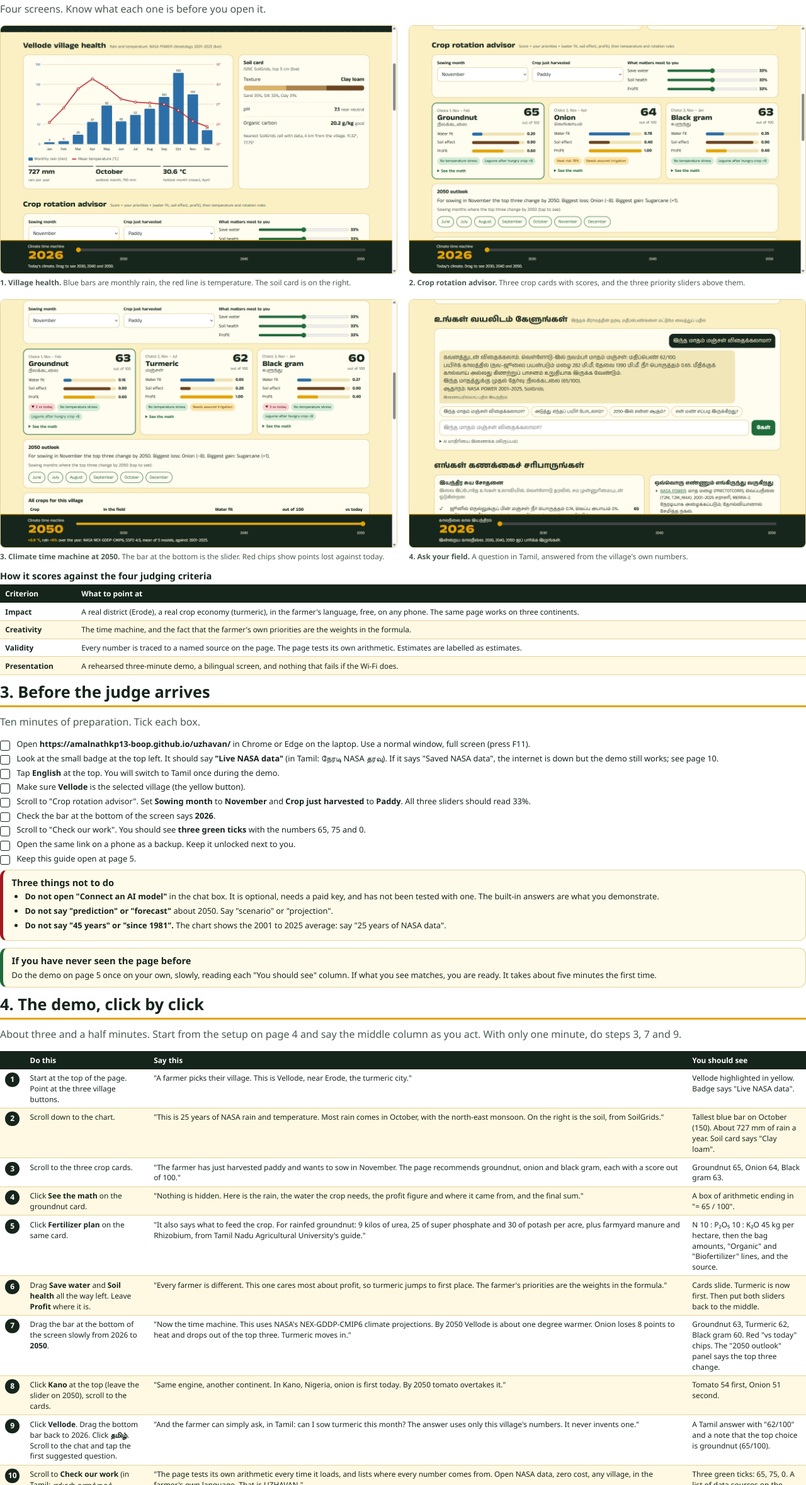
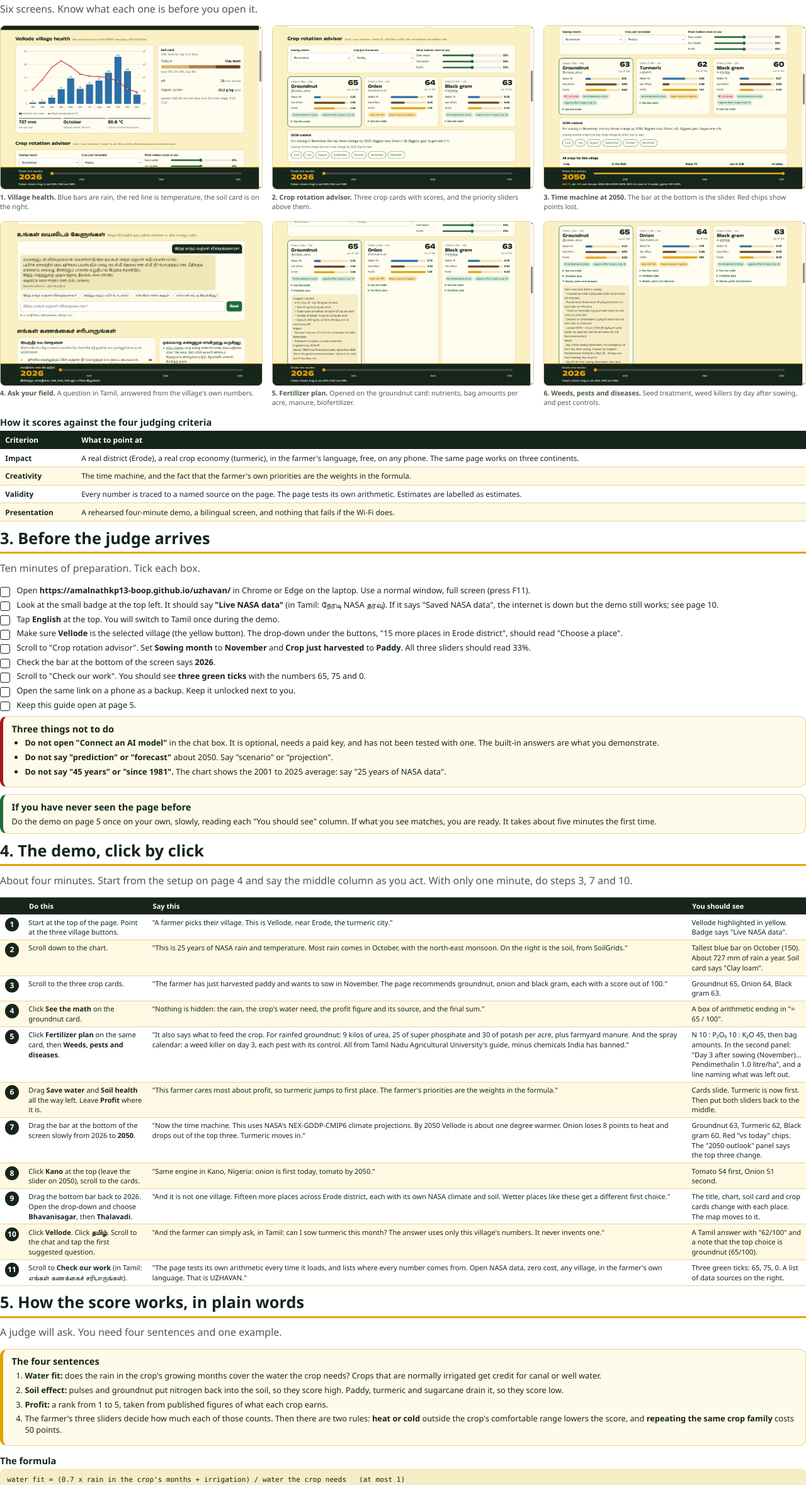
Before and after one commit to amalnathkp13-boop/uzhavan, a plain HTML site: page docs/judge-guide.html in a window 1280 px wide. Shown: the part 1883-4241 px from the top of the page at 63% size. Drawn offline with Linux system fonts and the light colour scheme.

Commit message:
Judge guide: six screens, fertilizer and crop-protection demo step, Erode drop-down step, sources

```diff
--- a/docs/judge-guide.html
+++ b/docs/judge-guide.html
@@ -37,7 +37,11 @@ figure{margin:2mm 0 4mm;break-inside:avoid}
 figure img{width:100%;border:1pt solid var(--line);border-radius:2mm;display:block}
 figcaption{font-size:8.8pt;color:var(--ink2);margin-top:1.2mm}
 .two{display:grid;grid-template-columns:1fr 1fr;gap:5mm}
+.demo{font-size:8.3pt}
+.demo td{padding:1.1mm 2mm}
 .two figure{margin:0}
+.two.three{grid-template-columns:1fr 1fr 1fr;gap:4mm}
+.two.three figcaption{font-size:8pt}
 .num{display:inline-block;min-width:6mm;height:6mm;line-height:6mm;border-radius:50%;background:var(--ink);color:#fff;text-align:center;font-weight:700;font-size:9pt}
 code{font-family:Consolas,monospace;font-size:9.4pt;background:#f6ecc6;padding:.3mm 1.2mm;border-radius:1mm}
 pre{font-family:Consolas,monospace;font-size:8.3pt;background:#f6ecc6;border-radius:2mm;padding:2.5mm 3mm;margin:1mm 0 3.5mm;white-space:pre-wrap;line-height:1.5;break-inside:avoid}
@@ -114,12 +118,14 @@ pre{font-family:Consolas,monospace;font-size:8.3pt;background:#f6ecc6;border-rad
 
 <section>
 <h2>2. What the judge will see</h2>
-<p class="lead">Four screens. Know what each one is before you open it.</p>
-<div class="two">
-<figure><img src="../screenshots/1-dashboard.png" alt="Village health dashboard"><figcaption><b>1. Village health.</b> Blue bars are monthly rain, the red line is temperature. The soil card is on the right.</figcaption></figure>
-<figure><img src="../screenshots/2-crop-cards.png" alt="Crop rotation advisor"><figcaption><b>2. Crop rotation advisor.</b> Three crop cards with scores, and the three priority sliders above them.</figcaption></figure>
-<figure><img src="../screenshots/3-time-machine-2050.png" alt="Climate time machine at 2050"><figcaption><b>3. Climate time machine at 2050.</b> The bar at the bottom is the slider. Red chips show points lost against today.</figcaption></figure>
+<p class="lead">Six screens. Know what each one is before you open it.</p>
+<div class="two three">
+<figure><img src="../screenshots/1-dashboard.png" alt="Village health dashboard"><figcaption><b>1. Village health.</b> Blue bars are rain, the red line is temperature, the soil card is on the right.</figcaption></figure>
+<figure><img src="../screenshots/2-crop-cards.png" alt="Crop rotation advisor"><figcaption><b>2. Crop rotation advisor.</b> Three crop cards with scores, and the priority sliders above them.</figcaption></figure>
+<figure><img src="../screenshots/3-time-machine-2050.png" alt="Climate time machine at 2050"><figcaption><b>3. Time machine at 2050.</b> The bar at the bottom is the slider. Red chips show points lost.</figcaption></figure>
 <figure><img src="../screenshots/4-tamil-chat.png" alt="Ask your field in Tamil"><figcaption><b>4. Ask your field.</b> A question in Tamil, answered from the village's own numbers.</figcaption></figure>
+<figure><img src="../screenshots/5-fertilizer-plan.png" alt="Fertilizer plan"><figcaption><b>5. Fertilizer plan.</b> Opened on the groundnut card: nutrients, bag amounts per acre, manure, biofertilizer.</figcaption></figure>
+<figure><img src="../screenshots/6-weeds-pests.png" alt="Weeds, pests and diseases"><figcaption><b>6. Weeds, pests and diseases.</b> Seed treatment, weed killers by day after sowing, and pest controls.</figcaption></figure>
 </div>
 
 <h3>How it scores against the four judging criteria</h3>
@@ -129,7 +135,7 @@ pre{font-family:Consolas,monospace;font-size:8.3pt;background:#f6ecc6;border-rad
 <tr><td><b>Impact</b></td><td>A real district (Erode), a real crop economy (turmeric), in the farmer's language, free, on any phone. The same page works on three continents.</td></tr>
 <tr><td><b>Creativity</b></td><td>The time machine, and the fact that the farmer's own priorities are the weights in the formula.</td></tr>
 <tr><td><b>Validity</b></td><td>Every number is traced to a named source on the page. The page tests its own arithmetic. Estimates are labelled as estimates.</td></tr>
-<tr><td><b>Presentation</b></td><td>A rehearsed three-minute demo, a bilingual screen, and nothing that fails if the Wi-Fi does.</td></tr>
+<tr><td><b>Presentation</b></td><td>A rehearsed four-minute demo, a bilingual screen, and nothing that fails if the Wi-Fi does.</td></tr>
 </tbody></table>
 </section>
 
@@ -140,7 +146,7 @@ pre{font-family:Consolas,monospace;font-size:8.3pt;background:#f6ecc6;border-rad
 <li>Open <b>https://amalnathkp13-boop.github.io/uzhavan/</b> in Chrome or Edge on the laptop. Use a normal window, full screen (press F11).</li>
 <li>Look at the small badge at the top left. It should say <b>"Live NASA data"</b> (in Tamil: நேரடி NASA தரவு). If it says "Saved NASA data", the internet is down but the demo still works; see page 10.</li>
 <li>Tap <b>English</b> at the top. You will switch to Tamil once during the demo.</li>
-<li>Make sure <b>Vellode</b> is the selected village (the yellow button).</li>
+<li>Make sure <b>Vellode</b> is the selected village (the yellow button). The drop-down under the buttons, "15 more places in Erode district", should read "Choose a place".</li>
 <li>Scroll to "Crop rotation advisor". Set <b>Sowing month</b> to <b>November</b> and <b>Crop just harvested</b> to <b>Paddy</b>. All three sliders should read 33%.</li>
 <li>Check the bar at the bottom of the screen says <b>2026</b>.</li>
 <li>Scroll to "Check our work". You should see <b>three green ticks</b> with the numbers 65, 75 and 0.</li>
@@ -165,21 +171,22 @@ pre{font-family:Consolas,monospace;font-size:8.3pt;background:#f6ecc6;border-rad
 
 <section>
 <h2>4. The demo, click by click</h2>
-<p class="lead">About three and a half minutes. Start from the setup on page 4 and say the middle column as you act. With only one minute, do steps 3, 7 and 9.</p>
+<p class="lead">About four minutes. Start from the setup on page 4 and say the middle column as you act. With only one minute, do steps 3, 7 and 10.</p>
 
-<table>
+<table class="demo">
 <thead><tr><th style="width:8mm"></th><th style="width:52mm">Do this</th><th>Say this</th><th style="width:50mm">You should see</th></tr></thead>
 <tbody>
 <tr><td><span class="num">1</span></td><td>Start at the top of the page. Point at the three village buttons.</td><td>"A farmer picks their village. This is Vellode, near Erode, the turmeric city."</td><td>Vellode highlighted in yellow. Badge says "Live NASA data".</td></tr>
 <tr><td><span class="num">2</span></td><td>Scroll down to the chart.</td><td>"This is 25 years of NASA rain and temperature. Most rain comes in October, with the north-east monsoon. On the right is the soil, from SoilGrids."</td><td>Tallest blue bar on October (150). About 727 mm of rain a year. Soil card says "Clay loam".</td></tr>
 <tr><td><span class="num">3</span></td><td>Scroll to the three crop cards.</td><td>"The farmer has just harvested paddy and wants to sow in November. The page recommends groundnut, onion and black gram, each with a score out of 100."</td><td>Groundnut 65, Onion 64, Black gram 63.</td></tr>
-<tr><td><span class="num">4</span></td><td>Click <b>See the math</b> on the groundnut card.</td><td>"Nothing is hidden. Here is the rain, the water the crop needs, the profit figure and where it came from, and the final sum."</td><td>A box of arithmetic ending in "= 65 / 100".</td></tr>
-<tr><td><span class="num">5</span></td><td>Click <b>Fertilizer plan</b> on the same card.</td><td>"It also says what to feed the crop. For rainfed groundnut: 9 kilos of urea, 25 of super phosphate and 30 of potash per acre, plus farmyard manure and Rhizobium, from Tamil Nadu Agricultural University's guide."</td><td>N 10 : P₂O₅ 10 : K₂O 45 kg per hectare, then the bag amounts, "Organic" and "Biofertilizer" lines, and the source.</td></tr>
-<tr><td><span class="num">6</span></td><td>Drag <b>Save water</b> and <b>Soil health</b> all the way left. Leave <b>Profit</b> where it is.</td><td>"Every farmer is different. This one cares most about profit, so turmeric jumps to first place. The farmer's priorities are the weights in the formula."</td><td>Cards slide. Turmeric is now first. Then put both sliders back to the middle.</td></tr>
+<tr><td><span class="num">4</span></td><td>Click <b>See the math</b> on the groundnut card.</td><td>"Nothing is hidden: the rain, the crop's water need, the profit figure and its source, and the final sum."</td><td>A box of arithmetic ending in "= 65 / 100".</td></tr>
+<tr><td><span class="num">5</span></td><td>Click <b>Fertilizer plan</b> on the same card, then <b>Weeds, pests and diseases</b>.</td><td>"It also says what to feed the crop. For rainfed groundnut: 9 kilos of urea, 25 of super phosphate and 30 of potash per acre, plus farmyard manure. And the spray calendar: a weed killer on day 3, each pest with its control. All from Tamil Nadu Agricultural University's guide, minus chemicals India has banned."</td><td>N 10 : P₂O₅ 10 : K₂O 45, then bag amounts. In the second panel: "Day 3 after sowing (November)… Pendimethalin 1.0 litre/ha", and a line naming what was left out.</td></tr>
+<tr><td><span class="num">6</span></td><td>Drag <b>Save water</b> and <b>Soil health</b> all the way left. Leave <b>Profit</b> where it is.</td><td>"This farmer cares most about profit, so turmeric jumps to first place. The farmer's priorities are the weights in the formula."</td><td>Cards slide. Turmeric is now first. Then put both sliders back to the middle.</td></tr>
 <tr><td><span class="num">7</span></td><td>Drag the bar at the bottom of the screen slowly from 2026 to <b>2050</b>.</td><td>"Now the time machine. This uses NASA's NEX-GDDP-CMIP6 climate projections. By 2050 Vellode is about one degree warmer. Onion loses 8 points to heat and drops out of the top three. Turmeric moves in."</td><td>Groundnut 63, Turmeric 62, Black gram 60. Red "vs today" chips. The "2050 outlook" panel says the top three change.</td></tr>
-<tr><td><span class="num">8</span></td><td>Click <b>Kano</b> at the top (leave the slider on 2050), scroll to the cards.</td><td>"Same engine, another continent. In Kano, Nigeria, onion is first today. By 2050 tomato overtakes it."</td><td>Tomato 54 first, Onion 51 second.</td></tr>
-<tr><td><span class="num">9</span></td><td>Click <b>Vellode</b>. Drag the bottom bar back to 2026. Click <b>தமிழ்</b>. Scroll to the chat and tap the first suggested question.</td><td>"And the farmer can simply ask, in Tamil: can I sow turmeric this month? The answer uses only this village's numbers. It never invents one."</td><td>A Tamil answer with "62/100" and a note that the top choice is groundnut (65/100).</td></tr>
-<tr><td><span class="num">10</span></td><td>Scroll to <b>Check our work</b> (in Tamil: எங்கள் கணக்கைச் சரிபாருங்கள்).</td><td>"The page tests its own arithmetic every time it loads, and lists where every number comes from. Open NASA data, zero cost, any village, in the farmer's own language. That is UZHAVAN."</td><td>Three green ticks: 65, 75, 0. A list of data sources on the right.</td></tr>
+<tr><td><span class="num">8</span></td><td>Click <b>Kano</b> at the top (leave the slider on 2050), scroll to the cards.</td><td>"Same engine in Kano, Nigeria: onion is first today, tomato by 2050."</td><td>Tomato 54 first, Onion 51 second.</td></tr>
+<tr><td><span class="num">9</span></td><td>Drag the bottom bar back to 2026. Open the drop-down and choose <b>Bhavanisagar</b>, then <b>Thalavadi</b>.</td><td>"And it is not one village. Fifteen more places across Erode district, each with its own NASA climate and soil. Wetter places like these get a different first choice."</td><td>The title, chart, soil card and crop cards change with each place. The map moves to it.</td></tr>
+<tr><td><span class="num">10</span></td><td>Click <b>Vellode</b>. Click <b>தமிழ்</b>. Scroll to the chat and tap the first suggested question.</td><td>"And the farmer can simply ask, in Tamil: can I sow turmeric this month? The answer uses only this village's numbers. It never invents one."</td><td>A Tamil answer with "62/100" and a note that the top choice is groundnut (65/100).</td></tr>
+<tr><td><span class="num">11</span></td><td>Scroll to <b>Check our work</b> (in Tamil: எங்கள் கணக்கைச் சரிபாருங்கள்).</td><td>"The page tests its own arithmetic every time it loads, and lists where every number comes from. Open NASA data, zero cost, any village, in the farmer's own language. That is UZHAVAN."</td><td>Three green ticks: 65, 75, 0. A list of data sources on the right.</td></tr>
 </tbody></table>
 
 
@@ -232,7 +239,7 @@ score     = 100 x base x (1 - 0.6 x temperature stress)
 
 <section>
 <h2>6. Where every number comes from</h2>
-<p class="lead">Name the source when you show the number. Judges mark this under "Validity".</p>
+<p class="lead">Name the source when you show the number. Judges mark this under "Validity". The full list with links is at the bottom of the page.</p>
 <table>
 <thead><tr><th style="width:48mm">Source</th><th style="width:44mm">What it gives</th><th>In plain words</th></tr></thead>
 <tbody>
@@ -246,16 +253,15 @@ score     = 100 x base x (1 - 0.6 x temperature stress)
 <tr><td><b>Tamil Nadu statistics; USDA census</b></td><td>Which crops are irrigated</td><td>The share of each crop's area that is irrigated.</td></tr>
 <tr><td><b>Fresno County Crop Report 2025; IITA study</b></td><td>Profit rank for Fresno and Kano</td><td>County farm-value figures for Fresno, a field study for Kano.</td></tr>
 <tr><td><b>TNAU Crop Production Guide 2020; CDFA guidelines; Nigeria FMARD</b></td><td>Fertilizer plan</td><td>The official fertilizer recommendation for each crop in Tamil Nadu, California and Nigeria.</td></tr>
+<tr><td><b>TNAU guide 2020; India's banned-pesticide list (Oct 2026)</b></td><td>Weeds, pests and diseases</td><td>The university's weed and pest controls for the Erode crops, with chemicals India has banned or restricted removed.</td></tr>
 <tr><td><b>FAO Bulletin 16</b></td><td>Which crops build or drain the soil</td><td>How much nitrogen legumes add and how much other crops take.</td></tr>
 </tbody></table>
-<p>The full list with links is on the page under "Where every number comes from", and in the README of the code repository.</p>
-
 <div class="box warn">
 <h3>What is still an estimate (say this before a judge finds it)</h3>
 <ul>
 <li>The soil effect <b>value</b> for each kind of crop (0.9 for pulses, 0.1 to 0.5 for others) is the team's judgement. Only the grouping is from FAO.</li>
-<li>No published profit figure was found for sesame at Vellode, or for rice, tomato, onion, sesame and soybean at Kano. Those ranks are estimates.</li>
-<li>Water need for green gram, cowpea and garlic is an estimate.</li>
+<li>No published profit figure was found for sesame at Vellode, or for rice, tomato, onion, sesame and soybean at Kano. Those ranks are estimates, and so is the water need for green gram, cowpea and garlic.</li>
+
 <li>Fertilizer plans are the general recommendation unless the farmer types in Soil Health Card values (Vellode only). Fresno compost rates are a statewide figure, not crop-specific, and no manure quantity was found for five Kano crops; the page says so.</li>
 <li>The SoilGrids map has no value at the exact Vellode and Kano points, so the soil card uses the nearest point that has one (4 km away for Vellode) and says so.</li>
 </ul>
@@ -301,6 +307,7 @@ score     = 100 x base x (1 - 0.6 x temperature stress)
 <tr><td><b>SSP2-4.5</b></td><td>One possible future: a "middle of the road" path where emissions neither stop nor explode.</td></tr>
 <tr><td><b>N, P, K</b></td><td>The three main plant foods: nitrogen (N), phosphorus (written P₂O₅) and potassium (written K₂O). Urea supplies N, super phosphate P, potash K.</td></tr>
 <tr><td><b>Biofertilizer</b></td><td>Helpful bacteria such as Rhizobium or Azospirillum, mixed with the seed or soil, that help the plant get nutrients.</td></tr>
+<tr><td><b>Herbicide, pesticide</b></td><td>A herbicide kills weeds; a pesticide controls insects or diseases. "Pre-emergence" means sprayed before the weeds come up, usually three days after sowing.</td></tr>
 <tr><td><b>Water fit</b></td><td>Our name for "how much of the crop's water need is covered", from 0 to 1.</td></tr>
 <tr><td><b>North-east monsoon</b></td><td>The rainy season from October to December that brings most of Erode's rain.</td></tr>
 <tr><td><b>Open data</b></td><td>Data anyone may use for free, without a login.</td></tr>
@@ -324,6 +331,7 @@ score     = 100 x base x (1 - 0.6 x temperature stress)
 <tr><td>Soil card says <b>"(saved copy)"</b></td><td>Normal. The soil server is often slow. The numbers are the same.</td></tr>
 <tr><td>The map is grey or blank</td><td>Map pictures need internet. Skip the map; nothing else depends on it.</td></tr>
 <tr><td>The crop cards show different crops or numbers from page 5</td><td>Check the sowing month is November, the last crop is Paddy, the sliders are in the middle and the bottom bar is where the step says. Any other setting gives different, still correct, results.</td></tr>
+<tr><td>Several Erode places show the same rain chart</td><td>Expected: NASA's weather grid is about 50 km wide and the page says so under the chart. Pick Bhavanisagar, Thalavadi, Kodumudi or Chennimalai for a visibly different one.</td></tr>
 <tr><td>The page will not load at all</td><td>Use the phone. If that fails too, use the screenshots on page 3 and give the two-minute pitch on page 9.</td></tr>
 <tr><td>Everything is in Tamil and you cannot read it</td><td>Tap <b>English</b> at the top right of the dark header.</td></tr>
 <tr><td>A red cross in "Check our work"</td><td>This should not happen. Reload the page once (F5). If it stays, do not hide it: say the page has caught a problem with its own data, and move on.</td></tr>
```
Also changed, not shown: screenshots/6-weeds-pests.png (added), 2 other files.
